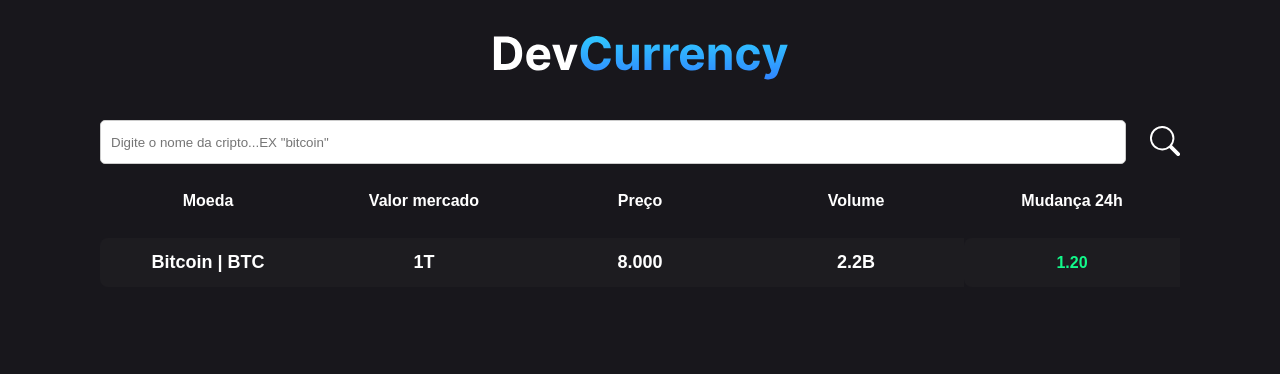
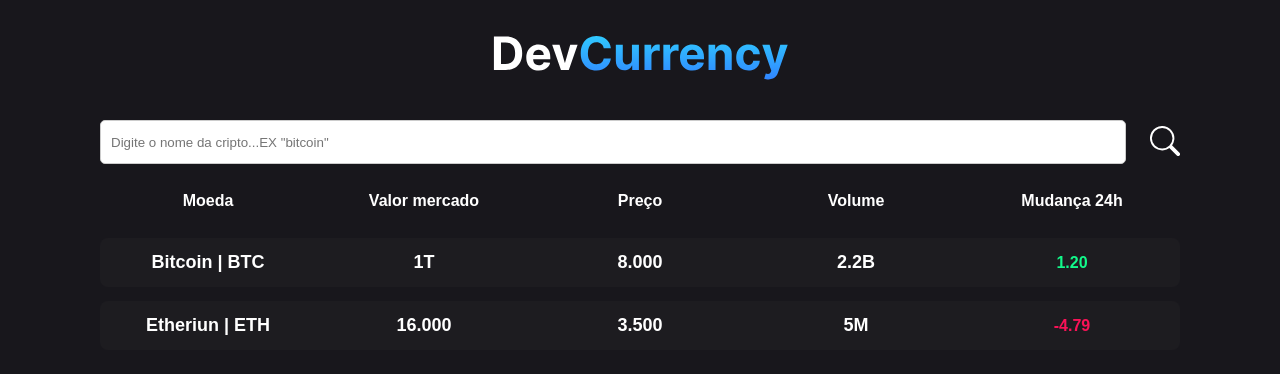
Before and after one commit to Mgmartinho/criptowallet, a React (Vite) app: page / in a window 1280 px wide. Shown: the top 374 px of the page. Built offline with nearby package versions, Linux system fonts and the light colour scheme.

Commit message:
correções visuais

```diff
--- a/src/pages/home/home.module.css
+++ b/src/pages/home/home.module.css
@@ -1,15 +1,15 @@
-.container{
+.container {
     margin: 0;
 
 }
 
-.form{
+.form {
     width: 100%;
     display: flex;
     gap: 24px;
 }
 
-.form input{
+.form input {
     width: 100%;
     height: 44px;
     padding: 10px;
@@ -19,12 +19,12 @@
     outline: none;
 }
 
-.form button{
+.form button {
     background-color: transparent;
 
 }
 
-table{
+table {
     border-collapse: separate;
     border-spacing: 0 14px;
     margin: 0;
@@ -33,64 +33,67 @@ table{
     table-layout: fixed;
 }
 
-table caption{
+table caption {
     font-size: 16px;
     margin: 0.5em 0 .75em;
 }
 
-th{
+th {
     color: #fff
 }
 
-.tr{
+.tr {
     background-color: #1d1c20;
 }
 
 td:first-child,
-        th:first-child{
+th:first-child {
     border-radius: 8px 0 0 8px;
 }
 
 td:Last-child,
-        th:Last-child{
-            border-radius: 8px 0 0 8px;
+th:Last-child {
+    border-radius:0 8px 8px 0;
 }
 
 
 table th,
-table td{
+table td {
     padding: 14px;
     text-align: center;
 
 }
-.tdLabel{
+
+.tdLabel {
     font-weight: bold;
     font-size: 18px;
     color: #fff;
 }
 
-.tdProfit{
+.tdProfit {
     color: #12f98a;
     font-weight: bold;
 }
 
-.tdLoss{
+.tdLoss {
     color: #f91257;
     font-weight: bold;
 }
 
-.name{
+.name {
 
 }
+
 /*
 Responsividade */
 
 
-@media screen and (max-width:600px){
-    table{
+@media screen and (max-width:600px) {
+    table {
         border: 0;
     }
-    table thead{
+
+    table thead {
         border: none;
         clip: rect(0 0 0 0);
         height: 1px;
@@ -100,38 +103,39 @@ Responsividade */
         width: 1px;
         padding: 0;
     }
-    .tr{
+
+    .tr {
         border-bottom: 1px solid #ddd;
         display: block;
         margin-bottom: 14px;
     }
 
-    table td{
+    table td {
         border-bottom: 1px solid rgba(221, 221, 221, 0.170);
         display: block;
         text-align: right;
         font-size: 14px;
     }
 
-    table td::before{
-        content:attr(data-label);
+    table td::before {
+        content: attr(data-label);
         float: left;
         font-weight: bold;
         text-transform: uppercase;
 
     }
 
-    table td:Last-child{
+    table td:Last-child {
         border-bottom: 0;
     }
 
     td:first-child,
-        th:first-child{
+    th:first-child {
         border-radius: 8px 0 0 8px;
     }
 
     td:Last-child,
-        th:Last-child{
+    th:Last-child {
         border-radius: 8px 0 0 8px;
     }
 }
--- a/src/pages/home/index.tsx
+++ b/src/pages/home/index.tsx
@@ -48,6 +48,29 @@ const Home = () => {
               <span>1.20</span>
             </td>
           </tr>
+
+          <tr className={styles.tr}>
+            <td className={styles.tdLabel} data-Label="Moeda">
+              <div className={styles.name}>
+                <Link to={"/details/bitcoin"}>
+                  <span>Etheriun</span> | ETH
+                </Link>
+              </div>
+            </td>
+            <td className={styles.tdLabel} data-Label="Valor mercado">
+              16.000
+            </td>
+            <td className={styles.tdLabel} data-Label="Preço">
+              3.500
+            </td>
+            <td className={styles.tdLabel} data-Label="Volume">
+              5M
+            </td>
+            <td className={styles.tdLoss} data-Label="Mudança 24h">
+              <span>-4.79</span>
+            </td>
+          </tr>
+
         </tbody>
       </table>
     </main>
```
Lines whose indentation alone changed are shown as unchanged.
